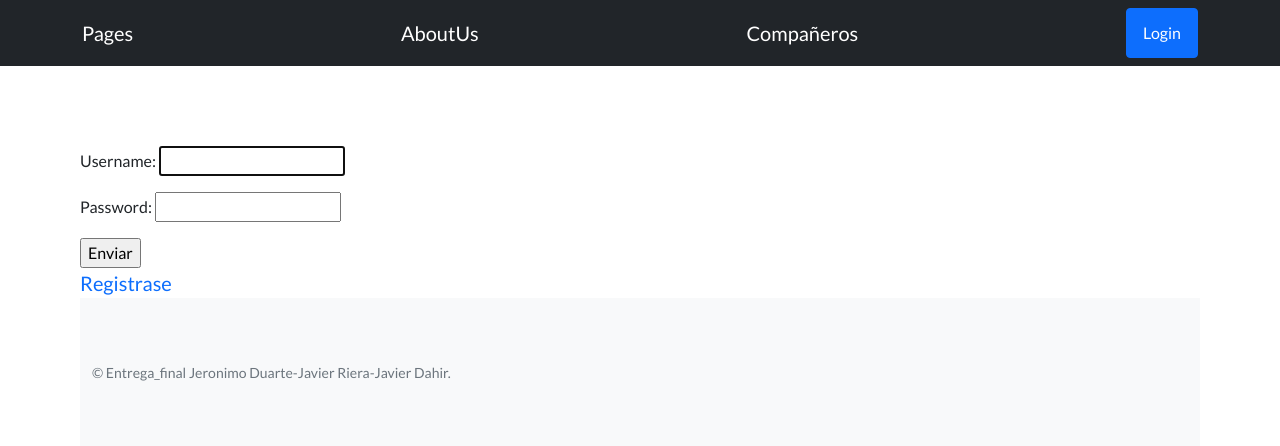
After one commit to Javierahir/BlogCoder, a Django app: page /pages/login/ in a window 1280 px wide. The commit adds this page. Shown: the top 446 px of the page. Run offline with Django 4.2, Linux system fonts and the light colour scheme; some libraries are stand-ins or nearby versions.

Commit message:
agregados login, logout y register

```diff
--- a/GruposSociales/templates/GruposSociales/AboutBlog.html
+++ b/GruposSociales/templates/GruposSociales/AboutBlog.html
@@ -1,5 +1,5 @@
 {% extends "GruposSociales/plantilla_base.html"  %}
-{%block base%}
+{%block sin_margen%}
 <header class="masthead">
     <div class="container position-relative">
         <div class="row justify-content-center">
@@ -17,4 +17,4 @@
         </div>
     </div>
 </header>
-{%endblock base%}
+{%endblock sin_margen%}
--- /dev/null
+++ b/GruposSociales/templates/GruposSociales/login.html
@@ -0,0 +1,9 @@
+{% extends "GruposSociales/plantilla_base.html"  %}
+{%block base%}
+<form method="post">
+  {% csrf_token %}
+  {{ form.as_p }}
+  <input type="submit" value="Enviar" />
+</form>
+<a class="navbar-brand" href="{% url 'Registro' %}">Registrase</a>
+{%endblock base%}
--- a/GruposSociales/templates/GruposSociales/inicio.html
+++ b/GruposSociales/templates/GruposSociales/pages.html
@@ -1,5 +1,5 @@
 {% extends "GruposSociales/plantilla_base.html"  %}
-{%block base%}
+{%block sin_margen%}
 <header class="masthead">
     <div class="container position-relative">
         <div class="row justify-content-center">
@@ -11,4 +11,4 @@
         </div>
     </div>
 </header>
-{%endblock base%}
+{%endblock sin_margen%}
--- a/GruposSociales/templates/GruposSociales/plantilla_base.html
+++ b/GruposSociales/templates/GruposSociales/plantilla_base.html
@@ -20,15 +20,22 @@
     </head>
     <body>
         <!-- Navigation-->
-        <nav class="navbar navbar-light bg-light static-top">
+        <nav class="navbar navbar-dark bg-dark static-top">
             <div class="container">
-                <a class="navbar-brand" href="{% url 'Inicio' %}">Inicio</a>
-                <a class="navbar-brand" href="{% url 'AboutBlog' %}">AboutBlog</a>
-                <a class="navbar-brand" href="{% url 'Amigos' %}">Amigos</a>
+                <a class="navbar-brand" href="{% url 'Pages' %}">Pages</a>
+                <a class="navbar-brand" href="{% url 'AboutBlog' %}">AboutUs</a>
                 <a class="navbar-brand" href="{% url 'Compañeros' %}">Compañeros</a>
+                {% if user.is_authenticated %}
+                <a class="btn btn-danger" href="{% url 'Logout' %}">Logout</a>
+                {% else %}
+                <a class="btn btn-primary" href="{% url 'Login' %}">Login</a>
+                {% endif %}
             </div>
         </nav>
 
+        {% block sin_margen %}
+        {% endblock sin_margen %}
+        <section style="margin: 80px;">
         {% block base %}
         {% endblock base %}
         <!-- Footer-->
@@ -36,7 +43,7 @@
             <div class="container">
                 <div class="row">
                     <div class="col-lg-6 h-100 text-center text-lg-start my-auto">
-                        <p class="text-muted small mb-4 mb-lg-0">&copy; Entrega_1 2022. All Rights Reserved.</p>
+                        <p class="text-muted small mb-4 mb-lg-0">&copy; Entrega_final Jeronimo Duarte-Javier Riera-Javier Dahir.</p>
                     </div>
                 </div>
             </div>
--- a/GruposSociales/templates/GruposSociales/amigosform.html
+++ b/GruposSociales/templates/GruposSociales/register.html
@@ -2,7 +2,7 @@
 {%block base%}
 <form method="post">
     {% csrf_token %}
-    {{ miFormulario.as_p }}
+    {{form.as_p }}
     <input type="submit" value="Enviar" />
 </form>
  {%endblock base%}
--- a/GruposSociales/urls.py
+++ b/GruposSociales/urls.py
@@ -3,11 +3,11 @@ from GruposSociales import views
 
 
 urlpatterns = [
-    path('',views.inicio,name='Inicio'),
-    path('amigos/',views.amigos,name="Amigos"),
+    path('',views.pages,name='Pages'),
     path('AboutBlog/',views.AboutBlog,name="AboutBlog"),
-    path('compañeros/',views.compañeros,name="Compañeros"),
-    path('formulario_amigos/',views.formulario_amigos,name="Formulario de Amigos"),
-    path('busqueda_amigo_form/',views.busqueda_amigos,name="busqueda_amigos_form"),
-    path('buscar_amigo/',views.buscar_amigos,name="buscar_amigos"),
+    path('compañeros/',views.Blogs,name="Compañeros"),
+    #url Perfil
+    path('login/',views.login_request,name="Login"),
+    path('register/',views.register,name="Registro"),
+    path('logout/',views.CustomLogoutView.as_view(),name="Logout"),
 ]
--- a/GruposSociales/views.py
+++ b/GruposSociales/views.py
@@ -1,45 +1,70 @@
-from django.shortcuts import render
+from django.shortcuts import render,redirect,reverse
 from GruposSociales.models import Amigos
-from GruposSociales.forms import FormularioAmigos
+from GruposSociales.forms import UserRegister
+from django.contrib.auth import login, authenticate
+from django.contrib.auth.forms import AuthenticationForm
+from django.contrib.auth.views import LogoutView
+from django.urls import reverse_lazy
+
+#Views pages
+def pages(request):
+   return render(request, "GruposSociales/pages.html")
+
+#views blogs
+def Blogs(request):
+   return render(request, "GruposSociales/compañeros.html")
 
 
-def inicio(request):
-    return render(request, "GruposSociales/inicio.html")
-def amigos(request):
-   amigos= Amigos.objects.all()
-   return render(request, "GruposSociales/amigos.html",{"amigos":amigos})
-def compañeros(request):
-   return render(request, "GruposSociales/compañeros.html")
+#views about
 def AboutBlog(request):
    return render(request, "GruposSociales/AboutBlog.html",{"AboutBlog":AboutBlog})
-def formulario_amigos(request):
-
-   if request.method == "POST":
-
-      miFormulario = FormularioAmigos(request.POST)
 
 
-      if miFormulario.is_valid():
+#views perfil
+def login_request(request):
+   next_url = request.GET.get('next')
+   if request.method == 'POST':
+        form = AuthenticationForm(request, data= request.POST)
+        if form.is_valid():
+            usuario = form.cleaned_data.get('username')
+            password = form.cleaned_data.get('password')
 
-         informacion = miFormulario.cleaned_data
+            user = authenticate(username=usuario, password= password)
 
-         amigo = Amigos (nombre=informacion['nombre'], apellido=informacion['apellido'],edad=informacion['edad'],email=informacion['email'])
+            if  user:
+                login(request, user)
+                if next_url:
+                    return redirect(next_url)
+                return render(request, "GruposSociales/pages.html", {"mensaje": "Bienvenido"})
+            else:
 
-         amigo.save()
+                return render(request, "GruposSociales/login.html", {"mensaje": "Contraseña o usario erroneos"})
+        else:
 
-         return render(request, "GruposSociales/inicio.html")
+            return render(request, "GruposSociales/login.html", {"mensaje": "Contraseña o usario erroneos"})
 
-   else:
+   formulario = AuthenticationForm()
+   return render(request, "GruposSociales/login.html",{'form':formulario})
 
-      miFormulario= FormularioAmigos()
 
-   return render(request, "GruposSociales/amigosform.html", {"miFormulario": miFormulario})
-def busqueda_amigos(request):
-   return render(request,"GruposSociales/busqueda_amigosform.html")
-def buscar_amigos(request):
-   if request.GET["nombre"]:
-      nombre = request.GET["nombre"]
-      amigos = Amigos.objects.filter(nombre__icontains=nombre)
-      return render(request, "GruposSociales/amigos.html",{'amigos':amigos})
-   else:
-       return render(request, "GruposSociales/amigos.html",{'amigos':[]})
+
+def register(request):
+    mensaje = ''
+    if request.method == 'POST':
+        form = UserRegister(request.POST)
+
+        if form.is_valid():
+            form.save()
+            return render(request, "GruposSociales/pages.html", {"mensaje": "Usuario Creado"})
+        else:
+            mensaje = 'Hubo un error en el registro'
+    formulario = UserRegister()
+    context = {
+        'form': formulario,
+        'mensaje': mensaje
+    }
+    return render(request, "GruposSociales/register.html", context=context)
+
+
+class CustomLogoutView(LogoutView):
+   next_page= reverse_lazy('Login')
--- a/primer_entrega/urls.py
+++ b/primer_entrega/urls.py
@@ -18,5 +18,5 @@ from django.urls import path, include
 
 urlpatterns = [
     path('admin/', admin.site.urls),
-    path('GruposSociales/',include("GruposSociales.urls"))
+    path('pages/',include("GruposSociales.urls"))
 ]
```
Also changed, not shown: GruposSociales/forms.py (+8 -7 lines), GruposSociales/templates/GruposSociales/amigos.html (deleted, +0 -35 lines), GruposSociales/templates/GruposSociales/busqueda_amigosform.html (deleted, +0 -10 lines), db.sqlite3.
